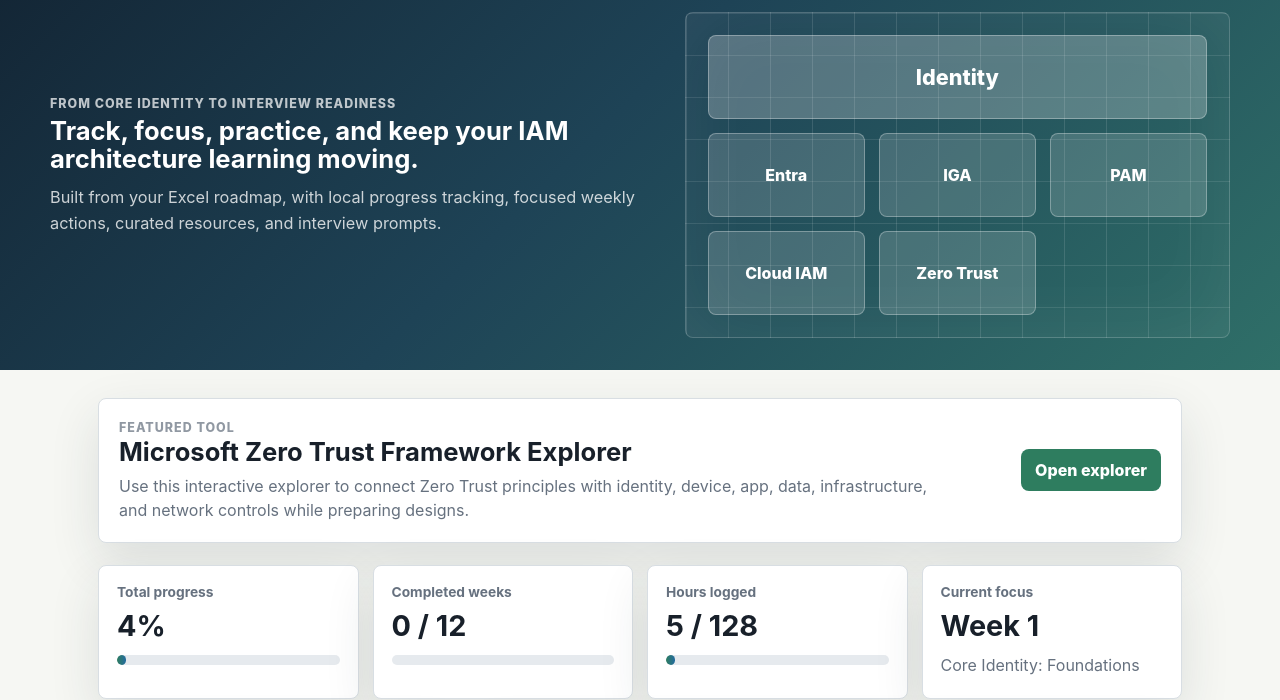
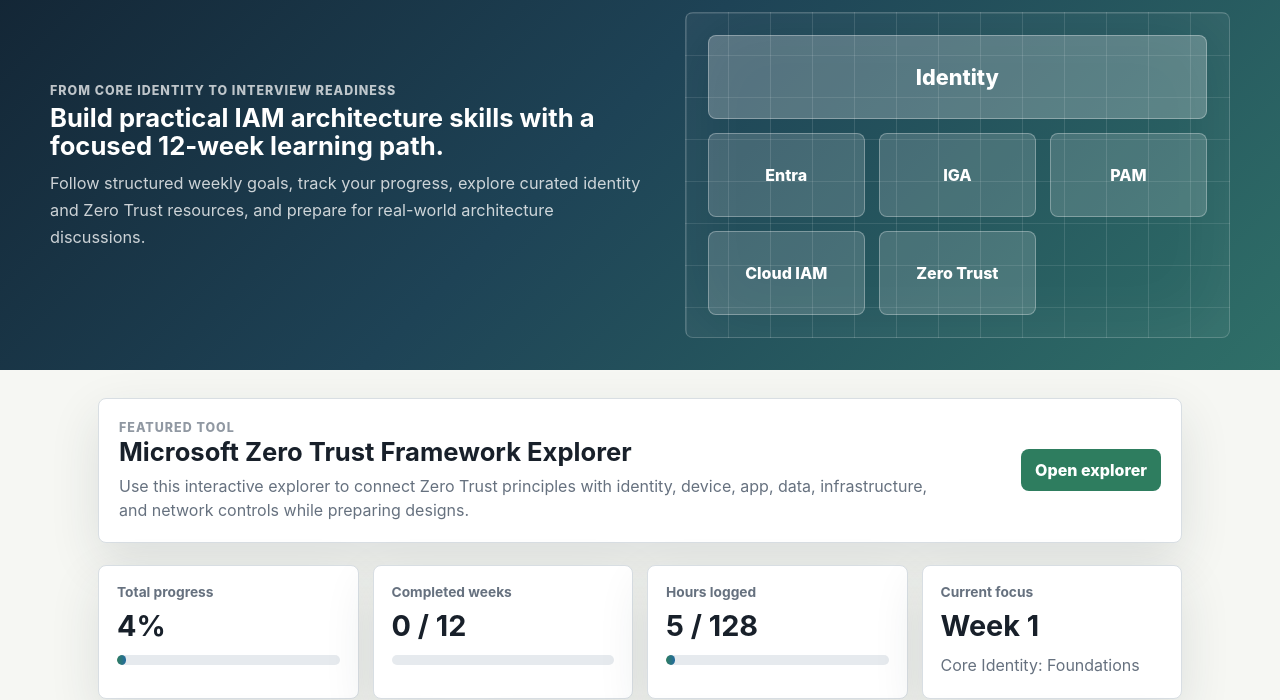
Before and after one commit to imtiyazali73/iam-solution-architect-learning-hub, a plain HTML site: page index.html in a window 1280 px wide. Shown: the part 116-816 px from the top of the page. Drawn offline with Linux system fonts and the light colour scheme.

Commit message:
Improve site copy and README links

```diff
--- a/index.html
+++ b/index.html
@@ -29,10 +29,10 @@
       <section class="hero-grid" aria-label="Learning summary">
         <div class="hero-copy">
           <p class="section-kicker">From core identity to interview readiness</p>
-          <h2>Track, focus, practice, and keep your IAM architecture learning moving.</h2>
+          <h2>Build practical IAM architecture skills with a focused 12-week learning path.</h2>
           <p>
-            Built from your Excel roadmap, with local progress tracking, focused weekly actions,
-            curated resources, and interview prompts.
+            Follow structured weekly goals, track your progress, explore curated identity
+            and Zero Trust resources, and prepare for real-world architecture discussions.
           </p>
         </div>
         <div class="architecture-visual" aria-label="IAM architecture learning map">
```
Also changed, not shown: 1 other file.
